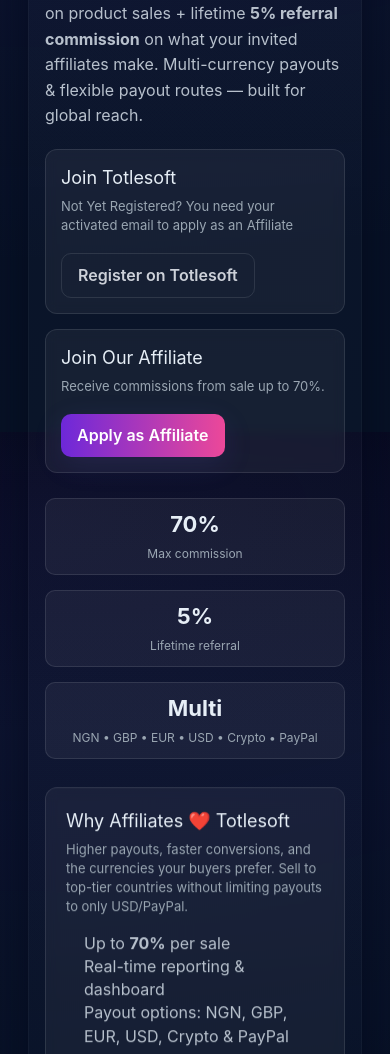
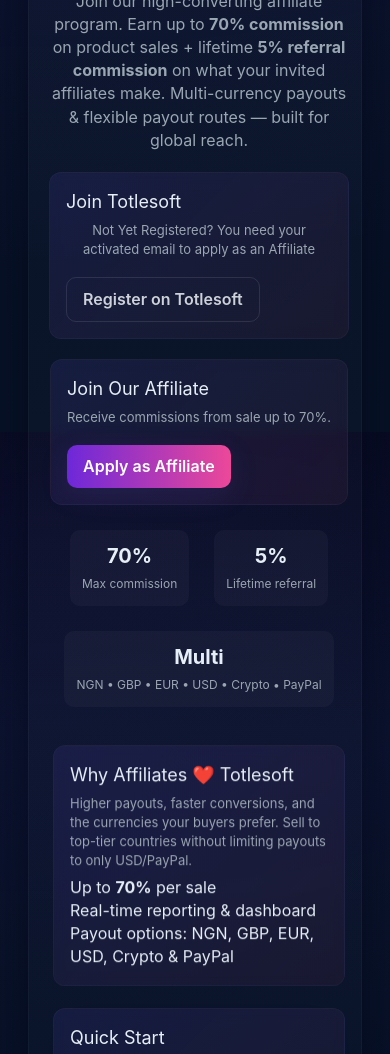
Before and after one commit to totlesoft/affiliate, a plain HTML site: page index.html in a window 390 px wide. Shown: the part 412-1466 px from the top of the page. Drawn offline with nearby package versions, Linux system fonts and the light colour scheme.

Commit message:
Responsiveness issues fixing continues for hero section

```diff
--- a/index.html
+++ b/index.html
@@ -321,197 +321,69 @@
 </section>
 
 <style>
-  /* HERO LAYOUT */
+   /* Main hero layout */
   .hero {
     display: flex;
     justify-content: space-between;
     align-items: flex-start;
-  gap: 30px;
-  padding: 40px 20px;
+    gap: 40px;
+    padding: 60px 80px;
     flex-wrap: wrap;
-  max-width: 1200px;       /* ✅ Limit total content width */
-  margin: 0 auto;           /* ✅ Center it horizontally */
-  box-sizing: border-box;
   }
 
-  /* ✅ Ensure child elements don’t hit wall edges */
-.hero-left,
-.right-cards {
+  .hero-left {
     flex: 1;
     min-width: 300px;
-  box-sizing: border-box;
-  padding-right: 10px;      /* small inner space */
+    max-width: 650px;
   }
 
-/* ✅ Ensure cards have inner padding and don’t overflow */
-.hero .card {
-  box-sizing: border-box;
-  width: 100%;
-  word-wrap: break-word;
-}
-
-  .hero-left h2 {
-    font-size: 32px;
-    margin: 10px 0;
-    line-height: 1.3;
-  }
-
-  .hero-left .sub {
-    color: #b7c0cc;
-    line-height: 1.6;
-    margin-bottom: 20px;
-  }
-
-  .tag {
-    display: inline-block;
-    background: linear-gradient(90deg, #6d28d9, #ec4899);
-    color: #fff;
-    padding: 6px 14px;
-    border-radius: 20px;
-    font-size: 13px;
-    font-weight: 600;
-  }
-
-  /* CTA CARDS */
   .hero-cta {
     display: flex;
     flex-wrap: wrap;
-    gap: 15px;
-    margin-bottom: 25px;
+    gap: 20px;
+    margin-top: 20px;
   }
 
-  .hero-cta .card {
-    background: rgba(255, 255, 255, 0.05);
-    border: 1px solid rgba(255, 255, 255, 0.1);
-    padding: 15px;
-    border-radius: 12px;
-    flex: 1;
-    min-width: 250px;
-  }
-
-  .hero-cta .card h3 {
-    margin-top: 0;
-    font-size: 18px;
-  }
-
-  /* HERO STATS */
   .hero-stats {
     display: flex;
     flex-wrap: wrap;
-    gap: 15px;
+    gap: 25px;
+    margin-top: 25px;
   }
 
-  .stat {
-    background: rgba(255, 255, 255, 0.05);
-    border: 1px solid rgba(255, 255, 255, 0.1);
-    border-radius: 10px;
-    padding: 10px 15px;
-    text-align: center;
-    flex: 1;
-    min-width: 100px;
-  }
-
-  .stat strong {
-    display: block;
-    font-size: 22px;
-  }
-
-  /* RIGHT CARDS */
   .right-cards {
-    flex: 1;
-    min-width: 300px;
     display: flex;
     flex-direction: column;
     gap: 20px;
+    min-width: 260px;
+    flex: 1;
   }
 
-  .right-cards .card {
-    background: rgba(255, 255, 255, 0.05);
-    border: 1px solid rgba(255, 255, 255, 0.1);
-    border-radius: 12px;
-    padding: 20px;
-  }
-
-  .right-cards ul,
-  .right-cards ol {
-    margin-top: 10px;
-    color: #b7c0cc;
-    padding-left: 18px;
-  }
-
-  /* BUTTONS */
-  .btn {
-    display: inline-block;
-    text-decoration: none;
-    border-radius: 6px;
-    padding: 8px 16px;
-    font-weight: 500;
-    transition: all 0.2s ease;
-  }
-
-  .btn-ghost {
-    color: #cdd1d9;
-    border: 1px solid rgba(255, 255, 255, 0.1);
-  }
-
-  .btn-ghost:hover {
-    background: rgba(255, 255, 255, 0.1);
-  }
-
-  .btn-primary {
-    background: linear-gradient(90deg, #6d28d9, #ec4899);
-    color: #fff;
-  }
-
-  .btn-primary:hover {
-    opacity: 0.9;
-  }
-
-  /* ✅ RESPONSIVE STYLES */
-  @media (max-width: 900px) {
+  /* ✅ Mobile optimization */
+  @media (max-width: 768px) {
     .hero {
       flex-direction: column;
-    align-items: stretch;
-    padding: 30px 16px;     /* balanced on both sides */
+      align-items: center;
+      text-align: center;
+      padding: 40px 20px; /* <-- Adds proper left & right padding */
     }
-
 
     .hero-left,
     .right-cards {
       width: 100%;
-    padding-right: 0;       /* remove extra padding */
-  }
-
-  .hero .card {
-    width: 100%;
+      max-width: 100%;
     }
 
     .hero-cta {
-      flex-direction: column;
-    }
-
-    .hero-cta .card {
-      width: 100%;
+      justify-content: center;
     }
 
     .hero-stats {
-      flex-direction: column;
-    }
-
-    .stat {
-      width: 100%;
+      justify-content: center;
     }
 
     .right-cards .card {
       width: 100%;
-    }
-
-    .hero-left h2 {
-      font-size: 26px;
-      text-align: left;
-    }
-
-    .hero-left .sub {
       text-align: left;
     }
   }
@@ -560,18 +432,30 @@
   .advantage {
     display: flex;
     align-items: flex-start;
-    gap: 16px;
+    justify-content: center;
+    gap: 20px;
     flex-wrap: wrap;
+    text-align: left;
+    padding: 20px;
+    border-radius: 12px;
+    background: linear-gradient(90deg, rgba(255,255,255,0.02), rgba(255,255,255,0.01));
+    border: 1px solid rgba(255,255,255,0.03);
   }
 
   .advantage-img {
-    width: 160px;
-    height: 110px;
+    width: 180px;
+    height: auto;
     border-radius: 10px;
     object-fit: cover;
   }
 
-  /* ✅ Mobile-friendly layout */
+  .advantage ul {
+    margin-top: 8px;
+    padding-left: 20px;
+    color: #9aa6b2;
+  }
+
+  /* ✅ Mobile — put image on top */
   @media (max-width: 768px) {
     .advantage {
       flex-direction: column;
@@ -581,7 +465,7 @@
 
     .advantage-img {
       width: 100%;
-      max-width: 300px;
+      max-width: 320px;
       height: auto;
       margin-bottom: 12px;
     }
@@ -589,6 +473,7 @@
     .advantage ul {
       text-align: left;
       display: inline-block;
+      padding-left: 16px;
     }
   }
 </style>
```
Lines whose indentation alone changed are shown as unchanged.
